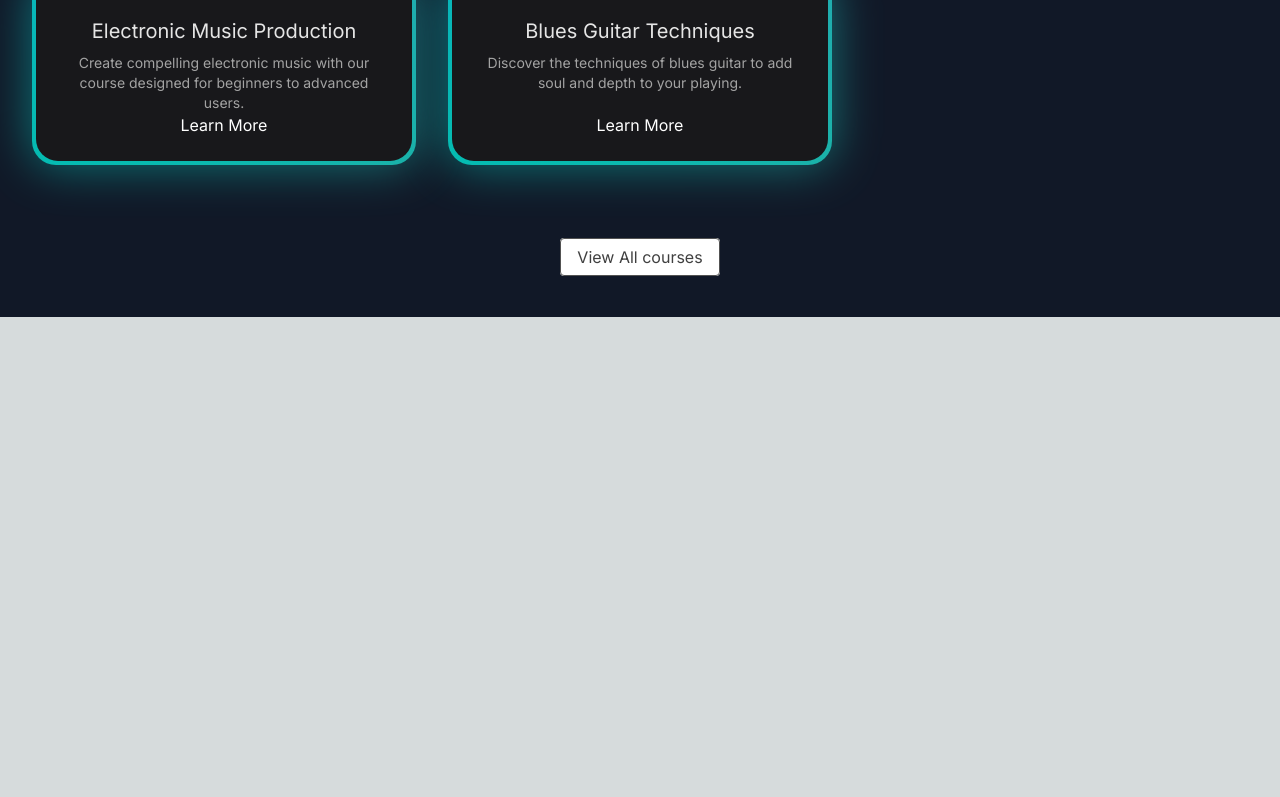
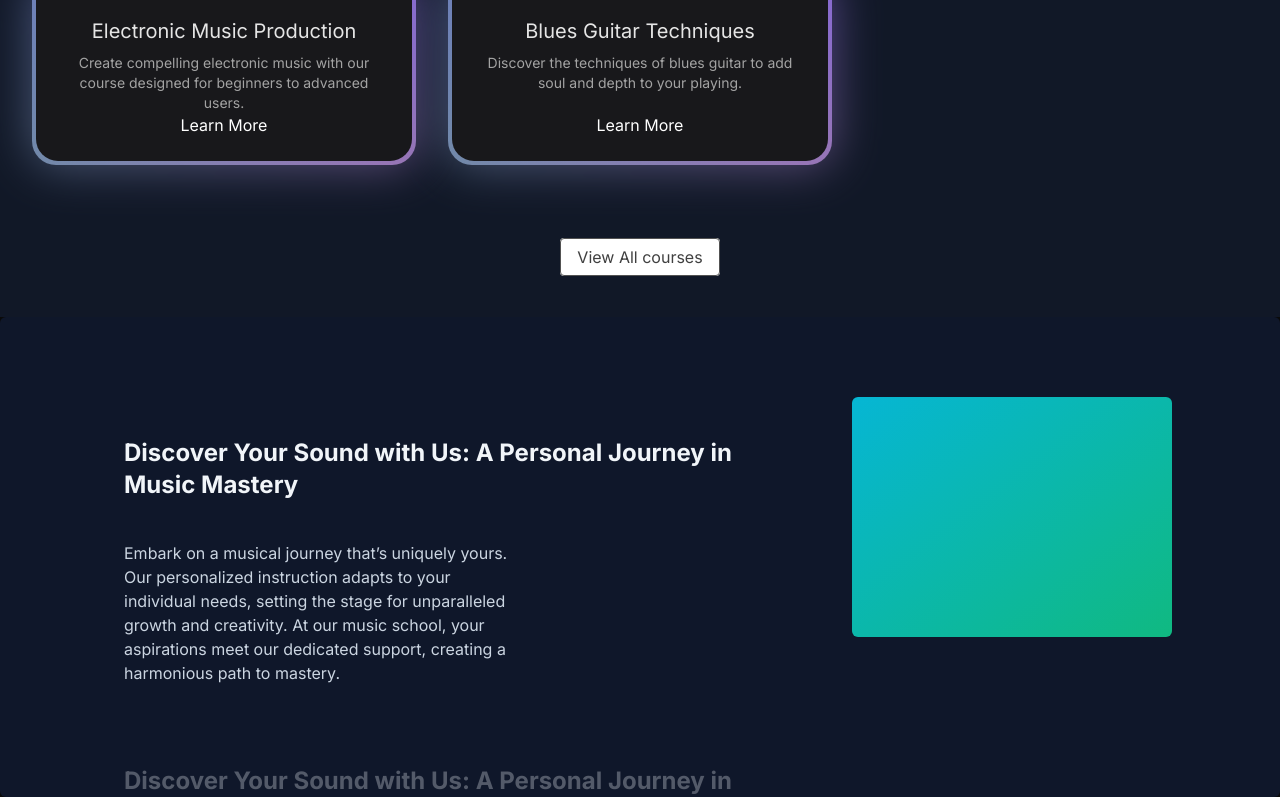
Before and after one commit to Sagar2102/Music-School, a Next.js app: page / in a window 1280 px wide. Shown: the part 1051-1848 px from the top of the page. Before the commit the page ends 1368 px from the top, so only its background shows below. Built offline with nearby package versions, Linux system fonts and the light colour scheme.

Commit message:
Sticky Scroll

```diff
--- a/src/app/page.tsx
+++ b/src/app/page.tsx
@@ -1,5 +1,6 @@
 import FeaturedCourses from "@/components/FeaturedCourses";
 import HeroSection from "@/components/HeroSection";
+import WhyChooseUs from "@/components/WhyChooseUs";
 import Image from "next/image";
 
 export default function Home() {
@@ -7,6 +8,7 @@
     <main className="min-h-screen bg-black/[0.96] antialiased bg-grid-white/[0.02]">
     <HeroSection />
     <FeaturedCourses />
+    <WhyChooseUs />
     </main>
   );
 }
--- /dev/null
+++ b/src/components/WhyChooseUs.tsx
@@ -0,0 +1,46 @@
+"use client";
+import React from "react";
+import { StickyScroll } from "./ui/sticky-scroll-reveal";
+
+const musicSchoolContent = [
+    {
+      title: 'Discover Your Sound with Us: A Personal Journey in Music Mastery',
+      description:
+        'Embark on a musical journey that’s uniquely yours. Our personalized instruction adapts to your individual needs, setting the stage for unparalleled growth and creativity. At our music school, your aspirations meet our dedicated support, creating a harmonious path to mastery.',
+    },
+    {
+      title: 'Discover Your Sound with Us: A Personal Journey in Music Mastery',
+      description:
+        'Embark on a musical journey that’s uniquely yours. Our personalized instruction adapts to your individual needs, setting the stage for unparalleled growth and creativity. At our music school, your aspirations meet our dedicated support, creating a harmonious path to mastery.',
+    },
+    {
+      title: 'Discover Your Sound with Us: A Personal Journey in Music Mastery',
+      description:
+        'Embark on a musical journey that’s uniquely yours. Our personalized instruction adapts to your individual needs, setting the stage for unparalleled growth and creativity. At our music school, your aspirations meet our dedicated support, creating a harmonious path to mastery.',
+    },
+    {
+      title: 'Live Feedback & Engagement',
+      description:
+        'Immerse yourself in an interactive learning experience where feedback is immediate, just like real-time changes in a collaborative project. This approach enhances your understanding and mastery of music concepts and performance techniques.',
+    },
+    {
+      title: 'Cutting-Edge Curriculum',
+      description:
+        'Our curriculum is continuously updated to include the latest music education trends and technologies, ensuring you’re always learning with the most current and effective methods. Say goodbye to outdated materials and welcome an education that evolves with the industry.',
+    },
+    {
+      title: 'Limitless Learning Opportunities',
+      description:
+        'With our expansive resource library and dynamic course offerings, you’ll never find yourself without something new to explore. Our platform provides continuous opportunities for growth, ensuring your musical skills are always advancing.',
+    },
+  ];
+
+function WhyChooseUs() {
+  return (
+    <div>
+        <StickyScroll content={musicSchoolContent} />
+    </div>
+  )
+}
+
+export default WhyChooseUs
--- /dev/null
+++ b/src/components/ui/sticky-scroll-reveal.tsx
@@ -0,0 +1,88 @@
+"use client";
+import React, { useRef } from "react";
+import { useMotionValueEvent, useScroll } from "framer-motion";
+import { motion } from "framer-motion";
+
+export const StickyScroll = ({
+  content,
+}: {
+  content: {
+    title: string;
+    description: string;
+  }[];
+}) => {
+  const [activeCard, setActiveCard] = React.useState(0);
+  const ref = useRef<any>(null);
+  const { scrollYProgress } = useScroll({
+    container: ref,
+    offset: ["start start", "end start"],
+  });
+  const cardLength = content.length;
+
+  useMotionValueEvent(scrollYProgress, "change", (latest) => {
+    const cardsBreakpoints = content.map((_, index) => index / cardLength);
+    cardsBreakpoints.forEach((breakpoint, index) => {
+      if (latest > breakpoint - 0.2 && latest <= breakpoint) {
+        setActiveCard(() => index);
+      }
+    });
+  });
+
+  const backgroundColors = [
+    "var(--slate-900)",
+    "var(--black)",
+    "var(--neutral-900)",
+  ];
+  const linearGradients = [
+    "linear-gradient(to bottom right, var(--cyan-500), var(--emerald-500))",
+    "linear-gradient(to bottom right, var(--pink-500), var(--indigo-500))",
+    "linear-gradient(to bottom right, var(--orange-500), var(--yellow-500))",
+  ];
+  return (
+    <motion.div
+      animate={{
+        backgroundColor: backgroundColors[activeCard % backgroundColors.length],
+      }}
+      className="h-[30rem] overflow-y-auto flex justify-center relative space-x-10 rounded-md p-10"
+      ref={ref}
+    >
+      <div className="div relative flex items-start px-4">
+        <div className="max-w-2xl">
+          {content.map((item, index) => (
+            <div key={item.title + index} className="my-20">
+              <motion.h2
+                initial={{
+                  opacity: 0,
+                }}
+                animate={{
+                  opacity: activeCard === index ? 1 : 0.3,
+                }}
+                className="text-2xl font-bold text-slate-100"
+              >
+                {item.title}
+              </motion.h2>
+              <motion.p
+                initial={{
+                  opacity: 0,
+                }}
+                animate={{
+                  opacity: activeCard === index ? 1 : 0.3,
+                }}
+                className="text-kg text-slate-300 max-w-sm mt-10"
+              >
+                {item.description}
+              </motion.p>
+            </div>
+          ))}
+          <div className="h-40" />
+        </div>
+      </div>
+      <motion.div
+        animate={{
+          background: linearGradients[activeCard % linearGradients.length],
+        }}
+        className="hidden lg:block h-60 w-80 rounded-md bg-white sticky top-10 overflow-hidden"
+      ></motion.div>
+    </motion.div>
+  );
+};
```
